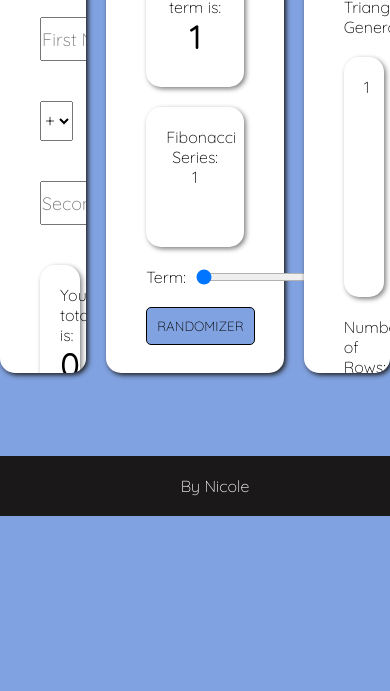
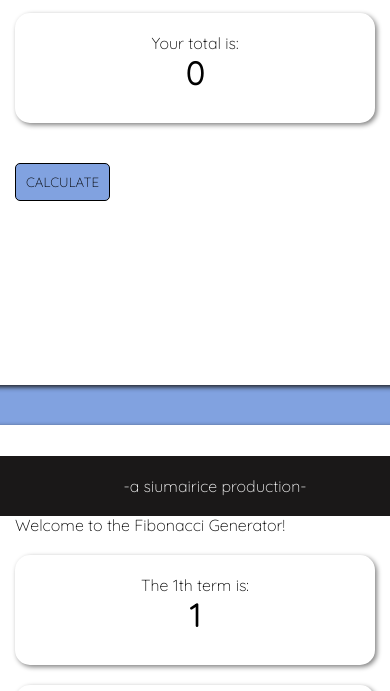
Before and after one commit to siumairice/math-cpt-2022, a plain HTML site: page index.html in a window 390 px wide. Shown: the part 328-1019 px from the top of the page. Before the commit the page ends 844 px from the top, so only its background shows below. Drawn offline with Linux system fonts and the light colour scheme; a web font is replaced by a local one.

Commit message:
responsive web design

```diff
--- a/index.html
+++ b/index.html
@@ -68,7 +68,7 @@
         </div>
         </div>
         <footer class="footer">
-            By Nicole
+            -a siumairice production-
         <footer>
     <script src="script.js"></script>
 </body>
--- a/style.css
+++ b/style.css
@@ -6,13 +6,13 @@
 
 body{
    padding: 0px;
-   background-color: rgb(129, 162, 224);
+   background-color: rgb(26, 24, 24);
 }
 .navigation-bar, .footer{
     background-color: rgb(26, 24, 24);
     color: white;
     padding: 20px;
-
+    width: 100%;
 }
 
 h1{
@@ -22,10 +22,11 @@ h1{
 #quantity1, #quantity2, #operation{
     margin: 20px 0px;
     height: 40px;
-    font-size: 18px;
+    font-size: 2vh;
+    text-align: center;
 }
 #quantity1, #quantity2{
-    width: 150px;
+    width: 40%;
 }
 
 
@@ -44,15 +45,40 @@ button:hover{
 .navigation-bar{
     margin-bottom: 30px;
     font-size: 36px;
-    width: 100%;
     box-sizing: border-box;
+    top: 0px;
+    left: 0px;
+    position: fixed;
 }
 
+@media screen and (max-width: 1350px) {
+    #main-content{
+        flex-direction: column;
+        overflow: auto;
+
+    }
+    .container{
+        max-width: 300px;
+    }
+}
+@media screen and (max-width: 800px) {
+    .container{
+        max-width: 200px;
+    }
+}
+
+
 #main-content{
+    background-color:rgb(129, 162, 224);
     display: flex;
+    flex-direction: wrap;
     gap: 20px;
     margin: 0px;
     justify-content: center;
+    width: 100%;
+    align-items: center;
+    padding-top: 15vh;
+    padding-bottom: 7vh;
 }
 
 .container{
@@ -63,6 +89,8 @@ button:hover{
     height: 60vh;
     width: 25%;
     border-radius: 15px;
+    min-width: 360px;
+
 }
 
 #calculator-container, #pascal-triangle-container{
@@ -72,7 +100,6 @@ button:hover{
     position: fixed;
     left: 0px;
     bottom: 0px;
-    width: 100%;
     text-align: center;
 }
 
```
